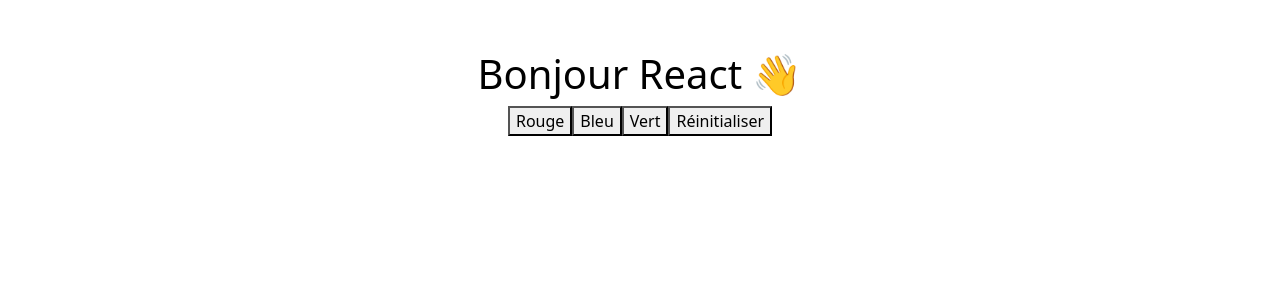
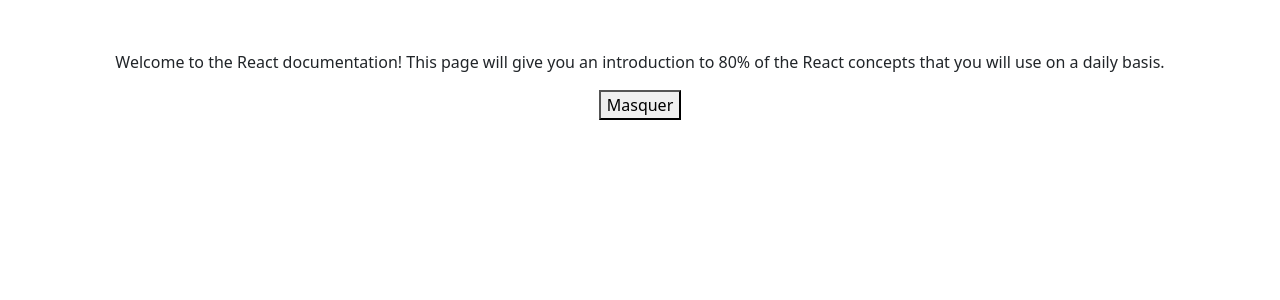
Before and after one commit to NAILAinfo/Portfolio_React, a React (Vite) app: page / in a window 1280 px wide. Shown: the top 300 px of the page. Built offline with nearby package versions, Linux system fonts and the light colour scheme.

Commit message:
afficher et masquer le texte

```diff
--- a/src/App.tsx
+++ b/src/App.tsx
@@ -2,15 +2,12 @@
 import { useState } from "react";
 
 export default function App() {
-  const [color, setColor] = useState("black"); // couleur initiale = noir
+  const [visible, setVisible] = useState(true); // couleur initiale = noir
 
   return (
     <div style={{ textAlign: "center", marginTop: "50px" }}>
-      <h1 style={{ color: color }}>Bonjour React 👋</h1>
-      <button onClick={() => setColor("red")}>Rouge</button>
-      <button onClick={() => setColor("blue")}>Bleu</button>
-      <button onClick={() => setColor("green")}>Vert</button>
-      <button onClick={() => setColor("black")}>Réinitialiser</button>
+    {visible && <p>Welcome to the React documentation! This page will give you an introduction to 80% of the React concepts that you will use on a daily basis. </p> }
+    <button onClick={()=> setVisible(!visible)}>{visible ? "Masquer" : "Afficher"}</button>
     </div>
   );
 }
```
